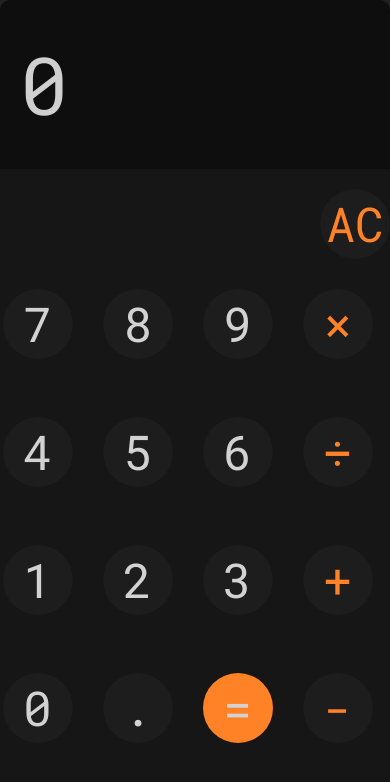
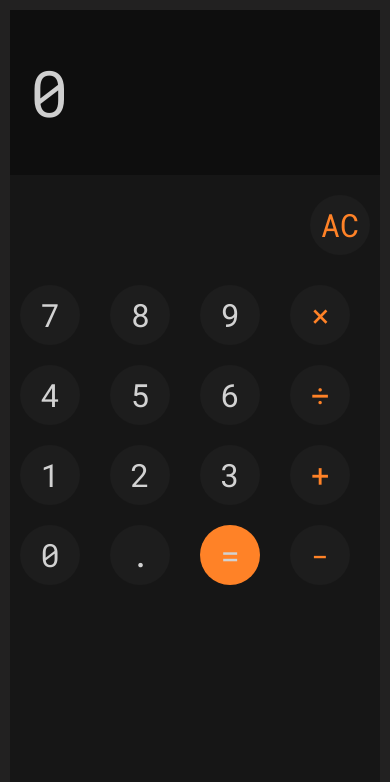
Before and after one commit to mostafa-mahmood/Calculator, a plain HTML site: page index.html in a window 390 px wide. Drawn offline with Linux system fonts and the light colour scheme.

Commit message:
Update Calculator.css

```diff
--- a/Calculator.css
+++ b/Calculator.css
@@ -103,8 +103,8 @@ body{
 
 .numbers{
     display: grid;
-          grid-template-columns: repeat(4,25%);
-          grid-template-rows: repeat(4,20%);
+    grid-template-columns: repeat(4,1fr);
+    grid-template-rows: repeat(4,1fr);
     justify-content: center;
     align-self: flex-end;
     row-gap: 25px;
@@ -122,32 +122,35 @@ body{
 .container{
   height: 100%;
   width: 100%;
+  padding: 10px;
+  border-radius: 0;
 }
 .result{
   width: 100%;
   height: 20%;
+  font-size: 4rem;
+  padding: 20px;
+  border-radius: 0;
 }
 .buttons{
   width: 100%;
   height: 80%;
+  border-radius: 0;
 }
 .buttons button{
-        width: 70px;
-        height: 70px;
+  width: 60px;
+  height: 60px;
+  font-size: 2rem;
+  border-radius: 30px;
 }
 .numbers{
-        column-gap: 5px;
-        row-gap: 45px;
+  column-gap: 10px;
+  row-gap: 20px;
   padding-left: 10px;
+  padding-right: 10px;
   margin: 0;
 }
 .special-operations{
-        padding-top: 20px;
-        padding-left: 0;
-        padding-bottom: 20px;
-        padding-right: 0;
-    }
-    .result{
-        font-size: 80px;
+  padding: 20px 10px;
 }
 }
```
Lines whose indentation alone changed are shown as unchanged.
